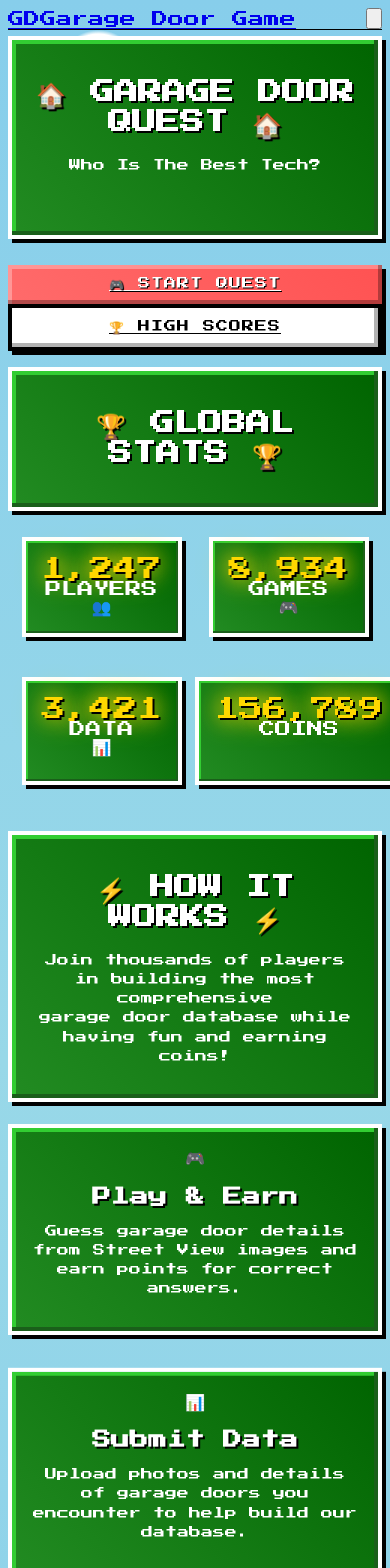
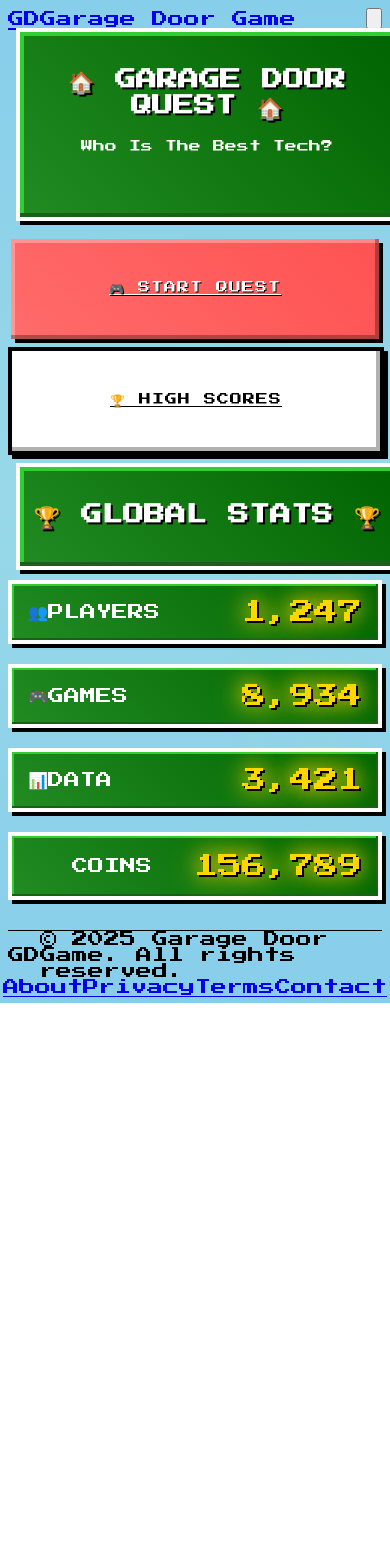
Before and after one commit to Faitltd/It-s-Garages, a SvelteKit app in the folder garage-door-game/frontend/: page / in a window 390 px wide. Shown: the top 1568 px of the page. After the commit the page ends 1003 px from the top, so only its background shows below. Built offline with nearby package versions, Linux system fonts and the light colour scheme.

Commit message:
Mobile-first redesign complete with improved UX

```diff
--- a/garage-door-game/frontend/src/app.css
+++ b/garage-door-game/frontend/src/app.css
@@ -39,14 +39,17 @@ body::before {
   100% { transform: translateX(calc(100vw + 100px)); }
 }
 
-/* Mario-style Text Boxes */
+/* Mario-style Text Boxes - Mobile First */
 .text-box {
   background: linear-gradient(45deg, #228B22, #006400);
   border: 4px solid #fff;
   border-radius: 0;
-  padding: 20px;
-  margin: 16px auto;
-  max-width: 600px;
+  padding: 24px 16px;
+  margin: 12px;
+  width: calc(100% - 24px);
+  max-width: 500px;
+  margin-left: auto;
+  margin-right: auto;
   position: relative;
   text-align: center;
   box-shadow:
@@ -54,6 +57,15 @@ body::before {
     inset 4px 4px 0 #32cd32,
     4px 4px 0 #000;
   animation: textBoxPop 0.3s ease-out;
+}
+
+/* Larger text boxes for mobile */
+@media (max-width: 768px) {
+  .text-box {
+    padding: 20px 12px;
+    margin: 8px;
+    font-size: 14px;
+  }
 }
 
 @keyframes textBoxPop {
@@ -76,11 +88,11 @@ body::before {
   font-size: 12px;
 }
 
-/* 16-bit Buttons */
+/* 16-bit Buttons - Mobile Optimized */
 .btn-retro {
   font-family: 'Press Start 2P', monospace;
-  font-size: 12px;
-  padding: 12px 24px;
+  font-size: 14px;
+  padding: 16px 32px;
   border: none;
   border-radius: 0;
   cursor: pointer;
@@ -88,10 +100,27 @@ body::before {
   transition: all 0.1s ease;
   text-transform: uppercase;
   letter-spacing: 1px;
+  min-height: 56px; /* Minimum touch target size */
+  display: flex;
+  align-items: center;
+  justify-content: center;
+  text-align: center;
   box-shadow:
     inset -4px -4px 0 rgba(0,0,0,0.3),
     inset 4px 4px 0 rgba(255,255,255,0.3),
     4px 4px 0 #000;
+}
+
+/* Mobile button adjustments */
+@media (max-width: 768px) {
+  .btn-retro {
+    font-size: 12px;
+    padding: 20px 24px;
+    min-height: 60px;
+    width: 100%;
+    max-width: 320px;
+    margin: 8px auto;
+  }
 }
 
 .btn-retro:hover {
@@ -134,19 +163,18 @@ body::before {
   border: 4px solid #000;
 }
 
-/* Input styles */
+/* Input styles - Mobile First */
 .input-field {
   display: block;
   width: 100%;
-  max-width: 400px;
-  margin: 0 auto;
-  padding: 12px 16px;
+  padding: 16px 20px;
   border: 4px solid #000;
   border-radius: 0;
   background: #fff;
   font-family: 'Press Start 2P', monospace;
-  font-size: 12px;
+  font-size: 14px;
   text-align: center;
+  min-height: 56px;
   box-shadow:
     inset -2px -2px 0 #666,
     inset 2px 2px 0 #fff,
@@ -161,6 +189,15 @@ body::before {
     inset 2px 2px 0 #fff,
     2px 2px 0 #000,
     0 0 10px #ffd700;
+}
+
+/* Mobile input adjustments */
+@media (max-width: 768px) {
+  .input-field {
+    font-size: 16px; /* Prevents zoom on iOS */
+    padding: 20px;
+    min-height: 60px;
+  }
 }
 
 /* Form containers */
@@ -186,26 +223,52 @@ body::before {
   text-shadow: 2px 2px 0 #000;
 }
 
-/* Multiple Choice Options */
+/* Multiple Choice Options - Mobile First */
 .choice-container {
-  display: grid;
-  grid-template-columns: repeat(auto-fit, minmax(200px, 1fr));
-  gap: 16px;
-  margin: 20px 0;
-  max-width: 800px;
-  margin-left: auto;
-  margin-right: auto;
+  display: flex;
+  flex-direction: column;
+  gap: 12px;
+  margin: 16px 0;
+  width: 100%;
+}
+
+/* Desktop: Show in grid */
+@media (min-width: 768px) {
+  .choice-container {
+    display: grid;
+    grid-template-columns: repeat(auto-fit, minmax(180px, 1fr));
+    gap: 16px;
+    max-width: 600px;
+    margin-left: auto;
+    margin-right: auto;
+  }
 }
 
 .choice-option {
   background: linear-gradient(45deg, #fff, #f0f0f0);
   border: 4px solid #000;
-  padding: 16px;
+  padding: 20px 16px;
   cursor: pointer;
   transition: all 0.1s ease;
   position: relative;
   text-align: center;
+  min-height: 60px;
+  display: flex;
+  flex-direction: column;
+  align-items: center;
+  justify-content: center;
+  font-size: 14px;
+  font-weight: bold;
   box-shadow: 4px 4px 0 #000;
+}
+
+/* Mobile choice options */
+@media (max-width: 768px) {
+  .choice-option {
+    padding: 24px 16px;
+    min-height: 70px;
+    font-size: 16px;
+  }
 }
 
 .choice-option:hover {
--- a/garage-door-game/frontend/src/routes/+page.svelte
+++ b/garage-door-game/frontend/src/routes/+page.svelte
@@ -20,28 +20,7 @@
 		}
 	});
 
-	let features = [
-		{
-			icon: '🎮',
-			title: 'Play & Earn',
-			description: 'Guess garage door details from Street View images and earn points for correct answers.'
-		},
-		{
-			icon: '📊',
-			title: 'Submit Data',
-			description: 'Upload photos and details of garage doors you encounter to help build our database.'
-		},
-		{
-			icon: '🏆',
-			title: 'Compete',
-			description: 'Climb the leaderboard and compete with other players for the top spot.'
-		},
-		{
-			icon: '💰',
-			title: 'Rewards',
-			description: 'Earn points for accurate guesses and valuable data submissions.'
-		}
-	];
+
 </script>
 
 <svelte:head>
@@ -50,44 +29,44 @@
 </svelte:head>
 
 <!-- Hero Section -->
-<section class="py-20">
-	<div class="max-w-4xl mx-auto px-4">
+<section class="py-8 px-4">
+	<div class="max-w-md mx-auto">
 		<div class="text-center">
-			<div class="text-box power-up mb-8">
-				<h1 class="text-3xl md:text-4xl mb-6">
+			<div class="text-box power-up mb-6">
+				<h1 class="text-xl mb-4">
 					🏠 GARAGE DOOR QUEST 🏠
 				</h1>
-				<p class="mb-6">
+				<p class="text-lg mb-4">
 					Who Is The Best Tech?
 				</p>
-				<div class="flex justify-center mb-4">
+				<div class="flex justify-center mb-2">
 					<div class="coin"></div>
 					<div class="coin"></div>
 					<div class="coin"></div>
 				</div>
 			</div>
 
-			<div class="flex flex-col sm:flex-row gap-4 justify-center">
+			<div class="space-y-4">
 				{#if user}
-					<a href="/game" class="btn-retro btn-success btn-lg">
+					<a href="/game" class="btn-retro btn-success text-lg font-bold w-full block">
 						🎮 CONTINUE QUEST
 					</a>
-					<a href="/submit" class="btn-retro btn-warning btn-lg">
+					<a href="/submit" class="btn-retro btn-warning w-full block">
 						📊 SUBMIT DATA
 					</a>
 				{:else}
-					<a href="/login" class="btn-retro btn-primary btn-lg">
+					<a href="/login" class="btn-retro btn-primary text-lg font-bold w-full block">
 						🎮 START QUEST
 					</a>
-					<a href="/leaderboard" class="btn-retro btn-outline btn-lg">
+					<a href="/leaderboard" class="btn-retro btn-outline w-full block">
 						🏆 HIGH SCORES
 					</a>
 				{/if}
 			</div>
 
 			{#if user}
-				<div class="text-box mt-6">
-					<p class="text-yellow-300">
+				<div class="text-box mt-4">
+					<p class="text-yellow-300 text-sm">
 						Welcome back, <span class="text-white font-bold">{user.username}</span>!<br>
 						Ready for another challenge?
 					</p>
@@ -98,66 +77,57 @@
 </section>
 
 <!-- Stats Section -->
-<section class="py-16">
-	<div class="max-w-6xl mx-auto px-4">
-		<div class="text-box mb-8">
-			<h2 class="text-2xl text-center mb-6">🏆 GLOBAL STATS 🏆</h2>
+<section class="py-8 px-4">
+	<div class="max-w-md mx-auto">
+		<div class="text-box mb-4">
+			<h2 class="text-lg mb-4">🏆 GLOBAL STATS 🏆</h2>
 		</div>
 
-		<div class="grid grid-cols-2 md:grid-cols-4 gap-4">
+		<div class="space-y-3">
 			<div class="score-display power-up">
+				<div class="flex items-center justify-between">
+					<div class="flex items-center gap-3">
+						<div class="text-2xl">👥</div>
+						<div class="text-white text-sm">PLAYERS</div>
+					</div>
 					<div class="score-number text-lg">
 						{stats.totalPlayers.toLocaleString()}
 					</div>
-				<div class="text-white text-sm">PLAYERS</div>
-				<div class="text-2xl">👥</div>
+				</div>
 			</div>
 			<div class="score-display power-up">
+				<div class="flex items-center justify-between">
+					<div class="flex items-center gap-3">
+						<div class="text-2xl">🎮</div>
+						<div class="text-white text-sm">GAMES</div>
+					</div>
 					<div class="score-number text-lg">
 						{stats.gamesPlayed.toLocaleString()}
 					</div>
-				<div class="text-white text-sm">GAMES</div>
-				<div class="text-2xl">🎮</div>
+				</div>
 			</div>
 			<div class="score-display power-up">
+				<div class="flex items-center justify-between">
+					<div class="flex items-center gap-3">
+						<div class="text-2xl">📊</div>
+						<div class="text-white text-sm">DATA</div>
+					</div>
 					<div class="score-number text-lg">
 						{stats.dataSubmitted.toLocaleString()}
 					</div>
-				<div class="text-white text-sm">DATA</div>
-				<div class="text-2xl">📊</div>
+				</div>
 			</div>
 			<div class="score-display power-up">
+				<div class="flex items-center justify-between">
+					<div class="flex items-center gap-3">
+						<div class="coin"></div>
+						<div class="text-white text-sm">COINS</div>
+					</div>
 					<div class="score-number text-lg">
 						{stats.pointsAwarded.toLocaleString()}
 					</div>
-				<div class="text-white text-sm">COINS</div>
-				<div class="coin"></div>
+				</div>
 			</div>
 		</div>
 	</div>
 </section>
-
-<!-- Features Section -->
-<section class="py-20">
-	<div class="max-w-6xl mx-auto px-4">
-		<div class="text-box mb-8">
-			<h2 class="text-2xl text-center mb-4">
-				⚡ HOW IT WORKS ⚡
-			</h2>
-			<p class="text-center">
-				Join thousands of players in building the most comprehensive<br>
-				garage door database while having fun and earning coins!
-			</p>
-		</div>
-
-		<div class="grid md:grid-cols-2 lg:grid-cols-4 gap-6">
-			{#each features as feature, index}
-				<div class="text-box power-up text-center" style="animation-delay: {index * 0.2}s">
-					<div class="text-4xl mb-4">{feature.icon}</div>
-					<h3 class="text-lg text-yellow-300 mb-3">{feature.title}</h3>
-					<p class="text-white text-sm">{feature.description}</p>
-				</div>
-			{/each}
-		</div>
-	</div>
-</section>
--- a/garage-door-game/frontend/src/routes/game/+page.svelte
+++ b/garage-door-game/frontend/src/routes/game/+page.svelte
@@ -340,8 +340,8 @@
 	<title>Play Game - Garage Door Game</title>
 </svelte:head>
 
-<div class="min-h-screen py-8">
-	<div class="max-w-6xl mx-auto px-4">
+<div class="min-h-screen py-4 px-2">
+	<div class="max-w-md mx-auto">
 		<!-- Login Section (always visible at top) -->
 		{#if showLogin}
 			<div class="text-box mb-6">
@@ -612,10 +612,10 @@
 						</div>
 					</div>
 
-					<div class="grid grid-cols-1 lg:grid-cols-2 gap-6">
+					<div class="space-y-4">
 						<!-- Street View Image -->
 						<div class="text-box p-2">
-							<div class="aspect-square border-4 border-white">
+							<div class="aspect-square border-4 border-white max-w-sm mx-auto">
 								<img
 									src={gameSession.streetViewUrl}
 									alt="Street View"
@@ -626,7 +626,6 @@
 						</div>
 
 						<!-- Game Questions -->
-						<div class="space-y-4">
 							<!-- Question 1: Garage Count -->
 							<div class="text-box">
 								<h3 class="text-lg mb-4 text-center">🚪 HOW MANY GARAGE DOORS?</h3>
@@ -716,7 +715,6 @@
 								</button>
 							</div>
 						</div>
-					</div>
 				{:else}
 					<!-- Loading new game -->
 					<div class="text-box text-center">
```
Lines whose indentation alone changed are shown as unchanged.
